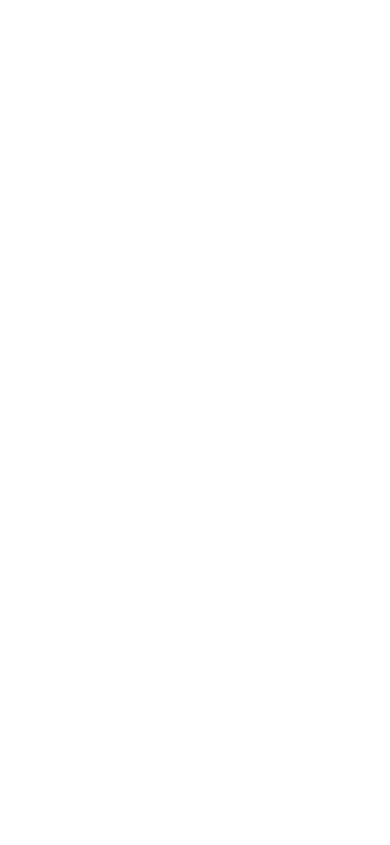
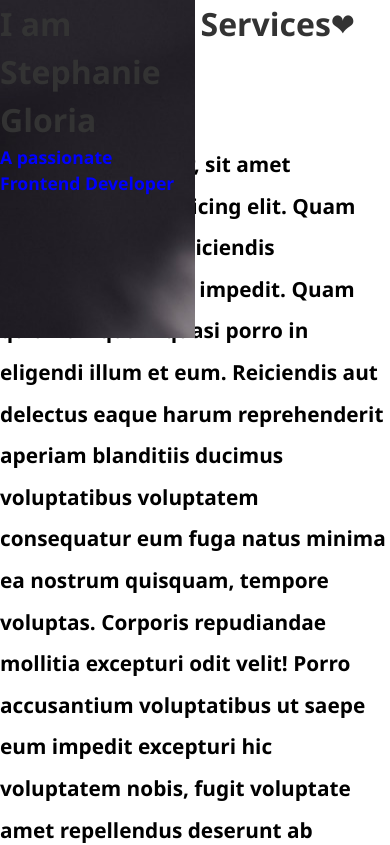
Before and after one commit to Stephani6G/Portfolio_uno, a plain HTML site: page index.html in a window 390 px wide. Shown: the top 845 px of the page. Drawn offline with Linux system fonts and the light colour scheme.

Commit message:
portfolio- unresponsive

```diff
--- a/index.html
+++ b/index.html
@@ -3,9 +3,28 @@
 <head>
     <meta charset="UTF-8">
     <meta name="viewport" content="width=device-width, initial-scale=1.0">
+    <link rel="stylesheet" href="portfolio.css">
     <title>Portfolio</title>
 </head>
 <body>
+    <header class="hero">
+        <h1> Stephanie G Services❤</h1>
+    </header>
+    <div class="navbar">
+    <li><a href="#">Home</a></li>
+    <li><a href="#">About</a></li>
+    <li><a href="#">Projects</a></li>
+    <li><a href="#">Contact Us</a></li>
+    </div>
 
+    <section class="section-area">
+        <p> Lorem ipsum dolor, sit amet consectetur adipisicing elit. Quam suscipit iure nisi reiciendis consequuntur ipsa impedit. Quam quia numquam quasi porro in eligendi illum et eum. Reiciendis aut delectus eaque harum reprehenderit aperiam blanditiis ducimus voluptatibus voluptatem consequatur eum fuga natus minima ea nostrum quisquam, tempore voluptas. Corporis repudiandae mollitia excepturi odit velit! Porro accusantium voluptatibus ut saepe eum impedit excepturi hic voluptatem nobis, fugit voluptate amet repellendus deserunt ab voluptas ex minus expedita corporis sed rem doloremque repudiandae. Officia dolorum, cum doloribus commodi sequi, ipsa eveniet inventore tenetur incidunt minus dolore, quidem quam molestias delectus asperiores fuga. Optio numquam nostrum, possimus commodi quam mollitia dolorum explicabo, repellat rem ipsam maxime molestias, et quasi fugit reiciendis accusamus ad tempora illum in amet. Error porro excepturi totam consequuntur necessitatibus dolorem veniam voluptatum nam laborum asperiores maxime accusantium cupiditate aperiam, officiis ducimus mollitia unde cumque fugit. Recusandae obcaecati dolorum animi ratione voluptatem.
+        </p>
+
+    </section>
+    <div id="image-section">
+        <h1>I am Stephanie Gloria</h1>
+        <p> A passionate Frontend Developer</p>
+    </div>
 </body>
 </html>
--- a/portfolio.css
+++ b/portfolio.css
@@ -0,0 +1,47 @@
+*
+{
+    margin: 0;
+    padding: 0;
+    box-sizing: border-box;
+}
+body
+{
+    font-family: 'Segoe UI', Tahoma, Geneva, Verdana, sans-serif;
+    line-height: 1.5;
+    color: #333;
+}
+#image-section
+{
+    background-image: url(flower-2295441_1920.jpg);
+    position: absolute;
+    left: 0;
+    top: 0;
+    width: 50vw;
+    height: 40vh;
+    background-repeat: no-repeat;
+}
+#image-section p
+{
+    color: blue;
+    font-weight: bold;
+    font-size: 1.1em;
+}
+#image-section h1
+{
+    display: flex;
+    align-items: center;
+}
+section
+{
+    color: black;
+    font-weight: bold;
+    font-size: 1.3em;
+    line-height: 2;
+    position: relative;
+}
+section .section-area
+{
+    position: absolute;
+    right: 0;
+    top: 0;
+}
```
